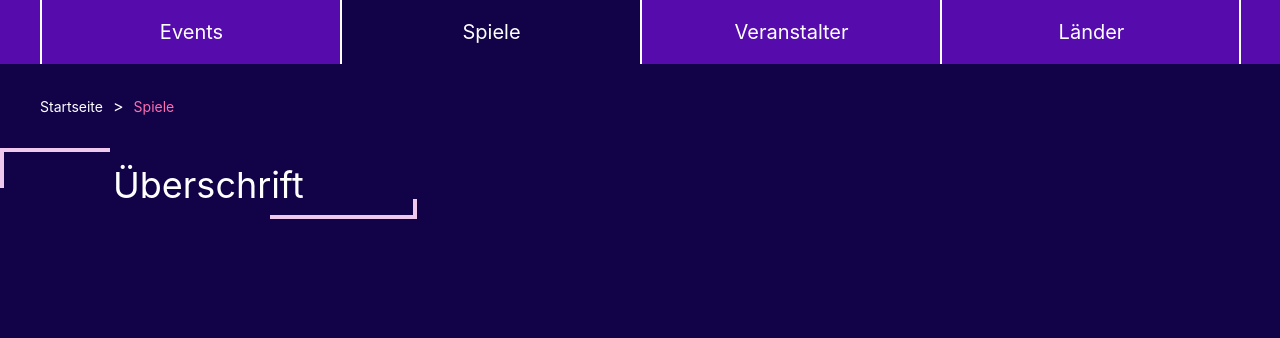
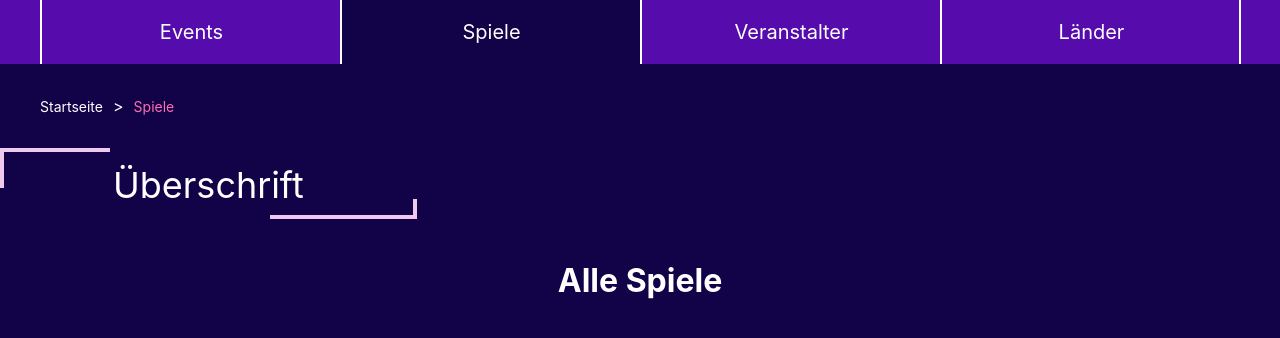
Before and after one commit to kpertek/frontend-optic, a React (Create React App) app: page /startseite/spiele in a window 1280 px wide. Shown: the top 338 px of the page. Built offline with nearby package versions, Linux system fonts and the light colour scheme.

Commit message:
Headline component Löschung rückgängig gemacht. Ist wieder nur in der App.js

```diff
--- a/src/App.js
+++ b/src/App.js
@@ -6,12 +6,14 @@ import Spiele from "./Components/Stationary/Pages/Spiele";
 import Veranstalter from "./Components/Stationary/Pages/Veranstalter";
 import Laender from "./Components/Stationary/Pages/Länder";
 import Breadcrumbs from "./Components/Stationary/Navigation/Breadcrumbs";
+import Headline from "./Components/Stationary/Navigation/Headline";
 
 function App() {
   return (
     <>
         <Navbar />
         <Breadcrumbs />
+        <Headline />
         <div className="container">
             <Routes> {/*Route für Startseite fehlt noch*/}
                 <Route path="startseite/events" element={<Event />} />
--- a/src/Components/Stationary/Pages/Event.js
+++ b/src/Components/Stationary/Pages/Event.js
@@ -1,9 +1,8 @@
 import './Pages.css'
-import Headline from "../Navigation/Headline";
 export default function Event() {
     return (
         <>
-            <Headline />
+            <h1>Alle Events</h1>
         </>
     )
 }
--- a/src/Components/Stationary/Pages/Länder.js
+++ b/src/Components/Stationary/Pages/Länder.js
@@ -1,9 +1,8 @@
 import './Pages.css'
-import Headline from "../Navigation/Headline";
 export default function Laender() {
     return (
         <>
-            <Headline />
+            <h1>Alle Länder</h1>
         </>
     )
 }
--- a/src/Components/Stationary/Pages/Spiele.js
+++ b/src/Components/Stationary/Pages/Spiele.js
@@ -1,9 +1,8 @@
 import './Pages.css'
-import Headline from "../Navigation/Headline";
 export default function Spiele() {
     return (
         <>
-            <Headline />
+            <h1>Alle Spiele</h1>
         </>
     )
 }
--- a/src/Components/Stationary/Pages/Veranstalter.js
+++ b/src/Components/Stationary/Pages/Veranstalter.js
@@ -1,9 +1,8 @@
 import './Pages.css'
-import Headline from "../Navigation/Headline";
 export default function Veranstalter() {
     return (
         <>
-            <Headline />
+            <h1>Alle Veranstalter</h1>
         </>
     )
 }
```
